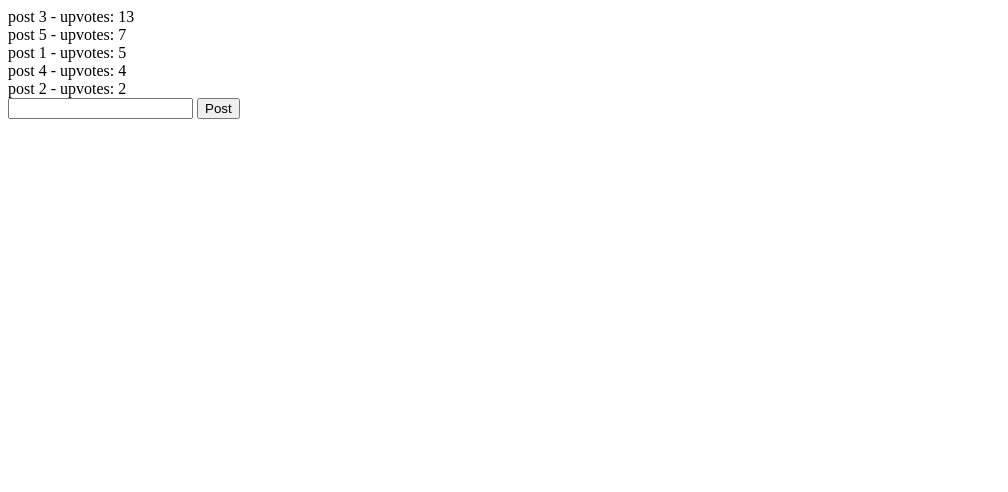
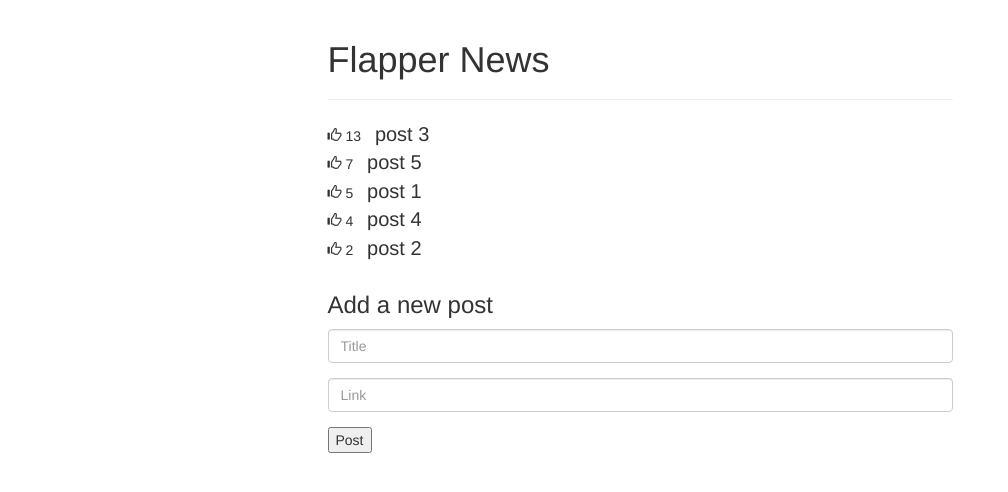
Before and after one commit to Sofistication/mean-stack-tutorial, a plain HTML site: page index.html in a window 1280 px wide. Shown: the whole page, without its empty margins (0-1008 px from the left). Drawn offline with nearby package versions, Linux system fonts and the light colour scheme.

Commit message:
Add links to posts and basic styling
- added `$scope.link` input form
- used `ng-hide` and `ng-show` to enable links if present
- added bootstrap to app
- used bootstrap styling for basic style concerns

```diff
--- a/app.js
+++ b/app.js
@@ -12,6 +12,8 @@ app.controller('MainCtrl', [
       {title: 'post 4', upvotes: 4},
       {title: 'post 5', upvotes: 7},
     ];
+
+    // define function to create new posts with user input
     $scope.addPost = function () {
       // do not allow users to submit posts with empty title
       if (!$scope.title || $scope.title === '') {
@@ -19,8 +21,18 @@ app.controller('MainCtrl', [
       }
 
       // append new post to $scope.posts
-      $scope.posts.push({title: $scope.title, upvotes: 0});
+      $scope.posts.push({
+        title: $scope.title,
+        link: $scope.link,
+        upvotes: 0,
+      });
       $scope.title = '';
+      $scope.link = '';
+    };
+
+    // define function to increase upvote count
+    $scope.incrementUpvotes = function (post) {
+      post.upvotes += 1;
     };
   }
 ]);
--- a/index.html
+++ b/index.html
@@ -1,17 +1,56 @@
 <!DOCTYPE html>
 <html>
   <head>
+    <title>Flapper News</title>
+    <link href="http://maxcdn.bootstrapcdn.com/bootstrap/3.2.0/css/bootstrap.min.css" rel="stylesheet">
+
     <script src="https://ajax.googleapis.com/ajax/libs/angularjs/1.5.7/angular.min.js"></script>
     <script src="app.js"></script>
+    <style> .glyphicon-thumbs-up { cursor:pointer } </style>
   </head>
 
   <body ng-app="flapperNews" ng-controller="MainCtrl">
-    <div ng-repeat="post in posts | orderBy: '-upvotes'">
-      {{post.title}} - upvotes: {{post.upvotes}}
+    <div class="row">
+      <div class="col-md-6 col-md-offset-3">
+
+        <div class="page-header">
+          <h1>Flapper News</h1>
+        </div>
+
+        <div ng-repeat="post in posts | orderBy: '-upvotes'">
+          <span class="glyphicon glyphicon-thumbs-up"
+            ng-click="incrementUpvotes(post)"></span>
+          {{post.upvotes}}
+          <span style="font-size:20px; margin-left:10px;">
+            <a ng-show="post.link" href="{{post.link}}">
+              {{post.title}}
+            </a>
+            <span ng-hide="post.link">
+              {{post.title}}
+            </span>
+          </span>
+        </div>
+
+        <form ng-submit="addPost()"
+          style="margin-top:30px;">
+          <h3>Add a new post</h3>
+
+          <div class="form-group">
+            <input type="text"
+              class="form-control"
+              placeholder="Title"
+              ng-model="title">
+          </div>
+          <div class="form-group">
+            <input type="text"
+              class="form-control"
+              placeholder="Link"
+              ng-model="link">
+          </div>
+          <button type="submit">Post</button>
+        </form>
+
+      </div>
     </div>
-    <form ng-submit="addPost()">
-      <input type="text" ng-model="title">
-      <button type="submit">Post</button>
-    </form>
   </body>
 </html>
```
